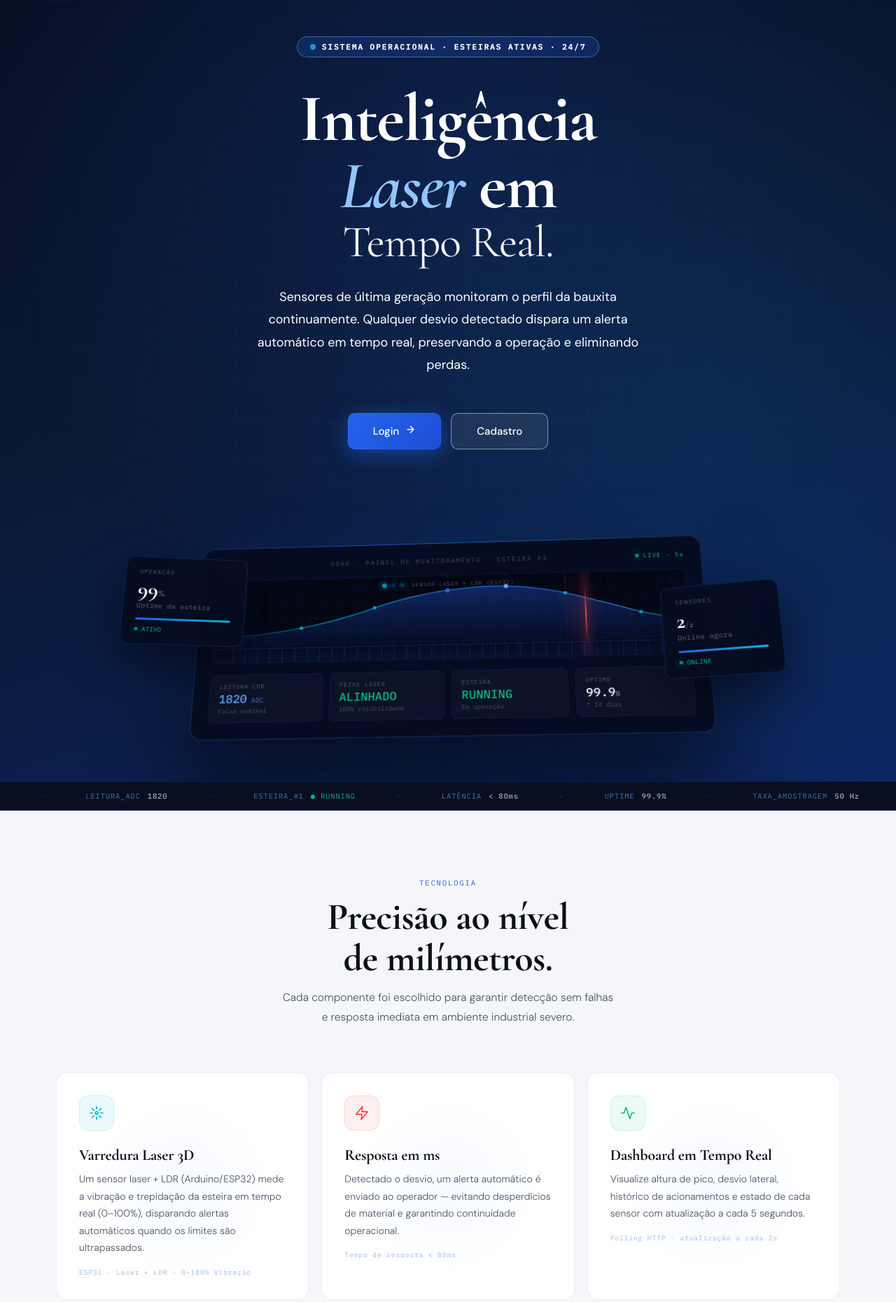
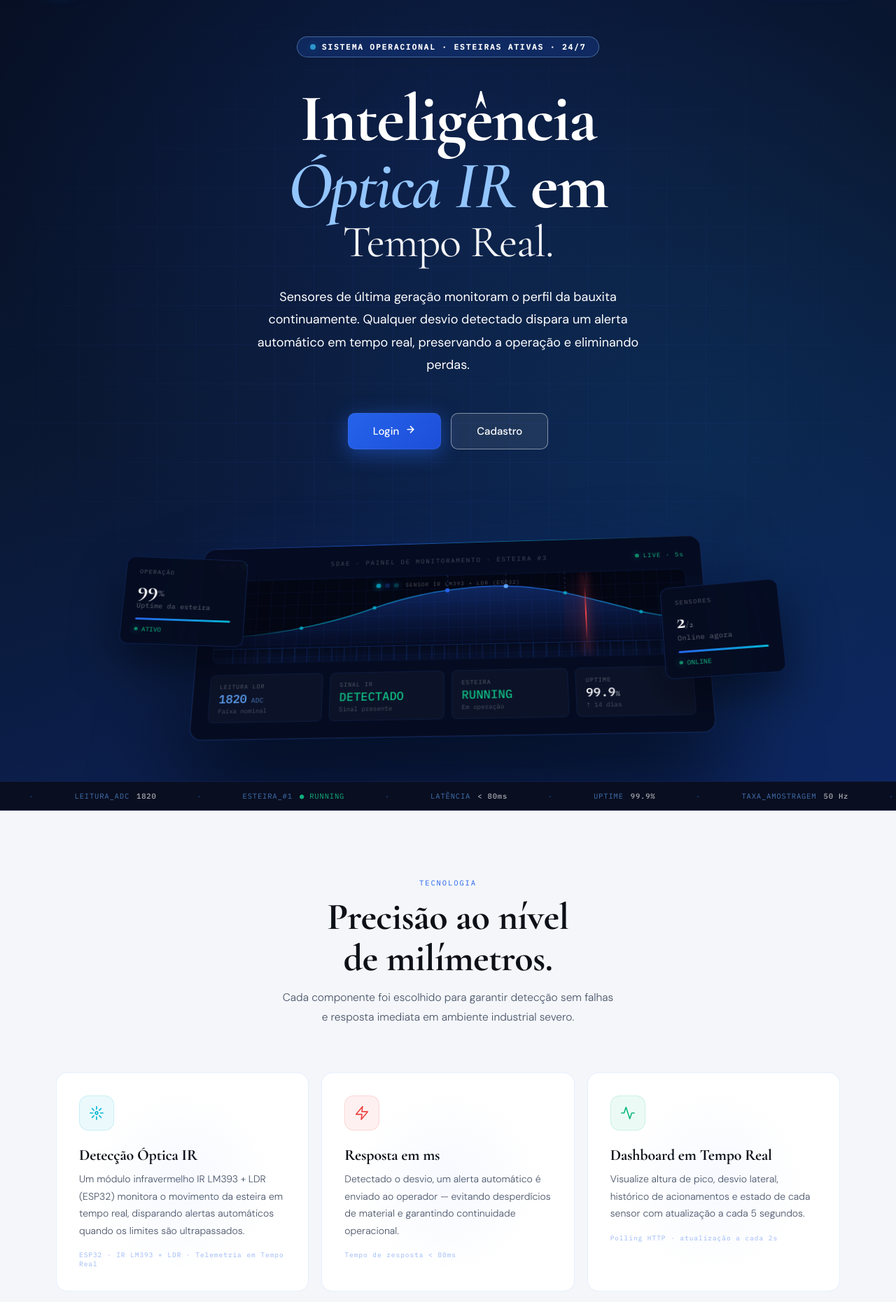
Before and after one commit to Dev-SdaeEsteira/Sistema-de-monitoramento-de-esteiras, a Spring Boot app: page /welcome in a window 1280 px wide. Shown: the part 68-1928 px from the top of the page at 70% size. Run offline with Spring Boot 4, Linux system fonts and the light colour scheme; data comes from the database, SQL or seed files in the repository; some of the project's set-up classes (security, data sources, template engines, error pages and the like) are left out, and stand-ins take their place.

Commit message:
feat(hardware): migracao do sensor para modulo infravermelho IR LM393 + LDR

```diff
--- a/src/main/java/com/cba/sdae/config/DataSeeder.java
+++ b/src/main/java/com/cba/sdae/config/DataSeeder.java
@@ -65,8 +65,8 @@ public class DataSeeder implements CommandLineRunner {
             Esteira e3 = esteiraRepository.save(new Esteira("Esteira 03 — Alimentação do Silo",  "Setor C — Beneficiamento",   false));
 
             // Sensores (NivelRisco calculado automaticamente pelo SensorService)
-            sensorService.salvar(new Sensor("Sensor Laser LDR 01", 0.0, NivelRisco.NORMAL, e1));
-            sensorService.salvar(new Sensor("Sensor Laser LDR 02", 0.0, NivelRisco.NORMAL, e2));
+            sensorService.salvar(new Sensor("Sensor IR LM393 + LDR 01", 0.0, NivelRisco.NORMAL, e1));
+            sensorService.salvar(new Sensor("Sensor IR LM393 + LDR 02", 0.0, NivelRisco.NORMAL, e2));
 
             // Alertas históricos de exemplo
             alertaRepository.save(new Alerta("Sistema iniciado e calibrado.",
--- a/src/main/java/com/cba/sdae/model/TipoEventoEsteira.java
+++ b/src/main/java/com/cba/sdae/model/TipoEventoEsteira.java
@@ -5,8 +5,8 @@ public enum TipoEventoEsteira {
     STOP("Parada de Esteira"),
     OFFLINE("Comunicação Perdida (Offline)"),
     ONLINE("Comunicação Restabelecida"),
-    LASER_LOST("Feixe de Laser Interrompido/Perdido"),
-    LASER_DETECTED("Feixe de Laser Detectado"),
+    LASER_LOST("Sinal IR Interrompido/Perdido"),
+    LASER_DETECTED("Sinal IR Detectado"),
     MAINTENANCE_START("Início de Manutenção"),
     MAINTENANCE_END("Fim de Manutenção"),
     ERROR("Falha / Erro");
--- a/src/main/resources/static/js/dashboard.js
+++ b/src/main/resources/static/js/dashboard.js
@@ -187,7 +187,7 @@ function atualizarAnimacaoPrincipal(esteiras) {
   }
 
   if (beam) {
-    beam.textContent = algumComLaser ? 'Laser: Feixe Detectado' : 'Laser: Feixe Interrompido';
+    beam.textContent = algumComLaser ? 'Sensor IR: Sinal Detectado' : 'Sensor IR: Sinal Interrompido';
   }
 }
 
--- a/src/main/resources/templates/cadastro/cadastrosensor.html
+++ b/src/main/resources/templates/cadastro/cadastrosensor.html
@@ -63,7 +63,7 @@
     <div class="page-header">
         <div>
             <div class="page-title">Cadastrar Novo Sensor</div>
-            <div class="page-sub">Vincule um sensor óptico (Laser + LDR) a uma esteira existente</div>
+            <div class="page-sub">Vincule um sensor óptico (Módulo IR LM393 + LDR) a uma esteira existente</div>
         </div>
         <a href="/sensores" class="btn btn-ghost">← Voltar</a>
     </div>
@@ -87,7 +87,7 @@
                     <div class="form-group">
                         <label class="form-label" for="modelo">Modelo do Sensor <span>*</span></label>
                         <input type="text" class="form-input" id="modelo" th:field="*{modelo}"
-                               placeholder="Ex.: ESP32-Laser-LDR-01" required>
+                               placeholder="Ex.: ESP32-IR-LM393-LDR-01" required>
                     </div>
 
                     <input type="hidden" id="leituraAtual" th:field="*{leituraAtual}" value="0.0">
--- a/src/main/resources/templates/esteiras/detalhe-esteira.html
+++ b/src/main/resources/templates/esteiras/detalhe-esteira.html
@@ -132,7 +132,7 @@
         <!-- Card: Sensores Vinculados & Hardware -->
         <div class="card">
             <div class="card-head">
-                <div class="card-title">Sensor Vinculado (Laser + LDR)</div>
+                <div class="card-title">Sensor Vinculado (Módulo IR LM393 + LDR)</div>
                 <span class="card-sub" th:text="${sensoresVinculados != null ? #lists.size(sensoresVinculados) : 0} + ' sensor(es)'">1 sensor</span>
             </div>
             <div class="card-body">
@@ -158,8 +158,8 @@
                         <span class="stat-value" style="font-size:16px;color:#2563EB;" th:text="${s.ultimoValorLdr != null ? s.ultimoValorLdr : 0}">1820</span>
                     </div>
                     <div class="stat-item">
-                        <span class="stat-label">Laser Detectado</span>
-                        <span class="stat-value" th:text="${s.laserDetectado} ? 'Sim (Feixe Presente)' : 'Não (Interrompido)'">Sim</span>
+                        <span class="stat-label">Sinal do Sensor (IR)</span>
+                        <span class="stat-value" th:text="${s.laserDetectado} ? 'Sim (Sinal Presente)' : 'Não (Interrompido)'">Sim</span>
                     </div>
                     <div class="stat-item">
                         <span class="stat-label">Total de Pulsos</span>
--- a/src/main/resources/templates/login/login.html
+++ b/src/main/resources/templates/login/login.html
@@ -316,7 +316,7 @@
         </h1>
 
         <p class="brand-desc">
-            Sistema SDAE — Sensores ópticos (Laser + LDR com ESP32) monitoram o movimento das esteiras em tempo real,
+            Sistema SDAE — Sensores ópticos (módulo infravermelho IR LM393 + LDR com ESP32) monitoram o movimento das esteiras em tempo real,
             detectando paradas, falhas de comunicação e gerando alertas automáticos no painel.
         </p>
 
@@ -325,7 +325,7 @@
                 <div class="sys-ind-icon si-green">⬤</div>
                 <div class="sys-ind-text">
                     <div class="sys-ind-label">Sensores Ópticos Ativos</div>
-                    <div class="sys-ind-sub">ESP32 · Laser KY-008 · LDR KY-018</div>
+                    <div class="sys-ind-sub">ESP32 · IR LM393 · LDR KY-018</div>
                 </div>
                 <span class="sys-ind-badge badge-online">ONLINE</span>
             </div>
--- a/src/main/resources/templates/login/welcome.html
+++ b/src/main/resources/templates/login/welcome.html
@@ -613,7 +613,7 @@
 
         <h1>
             Inteligência<br>
-            <em>Laser</em> em<br>
+            <em>Óptica IR</em> em<br>
             <span class="line2">Tempo Real.</span>
         </h1>
 
@@ -706,7 +706,7 @@
                         <div class="s-pip"></div>
                         <div class="s-pip"></div>
                         <div class="s-pip"></div>
-                        <span class="s-label" style="margin-left:4px">SENSOR LASER + LDR (ESP32)</span>
+                        <span class="s-label" style="margin-left:4px">SENSOR IR LM393 + LDR (ESP32)</span>
                     </div>
                 </div>
 
@@ -718,9 +718,9 @@
                         <div class="m-change">Faixa nominal</div>
                     </div>
                     <div class="metric">
-                        <div class="m-label">Feixe Laser</div>
-                        <div class="m-val ok">ALINHADO</div>
-                        <div class="m-change">100% visibilidade</div>
+                        <div class="m-label">Sinal IR</div>
+                        <div class="m-val ok">DETECTADO</div>
+                        <div class="m-change">Sinal presente</div>
                     </div>
                     <div class="metric">
                         <div class="m-label">Esteira</div>
@@ -753,7 +753,7 @@
     <div class="ticker-track" id="ticker-inner">
         <div class="t-item"><span class="t-key">SENSOR_01</span><span class="t-val">ESP32 + LDR</span><span class="t-ok">● ONLINE</span></div>
         <div class="t-item t-sep">·</div>
-        <div class="t-item"><span class="t-key">FEIXE_LASER</span><span class="t-val">KY-008</span><span class="t-ok">● ALINHADO</span></div>
+        <div class="t-item"><span class="t-key">SINAL_IR</span><span class="t-val">LM393</span><span class="t-ok">● DETECTADO</span></div>
         <div class="t-item t-sep">·</div>
         <div class="t-item"><span class="t-key">LEITURA_ADC</span><span class="t-val">1820</span></div>
         <div class="t-item t-sep">·</div>
@@ -769,7 +769,7 @@
         <div class="t-item t-sep">·</div>
         <div class="t-item"><span class="t-key">SENSOR_01</span><span class="t-val">ESP32 + LDR</span><span class="t-ok">● ONLINE</span></div>
         <div class="t-item t-sep">·</div>
-        <div class="t-item"><span class="t-key">FEIXE_LASER</span><span class="t-val">KY-008</span><span class="t-ok">● ALINHADO</span></div>
+        <div class="t-item"><span class="t-key">SINAL_IR</span><span class="t-val">LM393</span><span class="t-ok">● DETECTADO</span></div>
         <div class="t-item t-sep">·</div>
         <div class="t-item"><span class="t-key">LEITURA_ADC</span><span class="t-val">1820</span></div>
         <div class="t-item t-sep">·</div>
@@ -798,9 +798,9 @@
                     <circle cx="12" cy="12" r="2"/><path d="M12 2v4M12 18v4M4.93 4.93l2.83 2.83M16.24 16.24l2.83 2.83M2 12h4M18 12h4M4.93 19.07l2.83-2.83M16.24 7.76l2.83-2.83"/>
                 </svg>
             </div>
-            <h3>Varredura Laser 3D</h3>
-            <p>Um sensor laser + LDR (Arduino/ESP32) mede a vibração e trepidação da esteira em tempo real (0–100%), disparando alertas automáticos quando os limites são ultrapassados.</p>
-            <div class="feat-mono">ESP32 · Laser + LDR · 0–100% Vibração</div>
+            <h3>Detecção Óptica IR</h3>
+            <p>Um módulo infravermelho IR LM393 + LDR (ESP32) monitora o movimento da esteira em tempo real, disparando alertas automáticos quando os limites são ultrapassados.</p>
+            <div class="feat-mono">ESP32 · IR LM393 + LDR · Telemetria em Tempo Real</div>
         </div>
 
         <div class="feat-card reveal" style="transition-delay:.08s" data-tilt>
@@ -870,9 +870,9 @@
         <div class="proc-row">
             <div class="proc-step reveal">
                 <div class="proc-num">1</div>
-                <h4>Varredura Laser</h4>
-                <p>O sensor emite pulsos laser a 50Hz, mapeando o perfil transversal da bauxita na esteira em 3D.</p>
-                <span class="proc-tag pt-cyan">50 Hz · Contínuo</span>
+                <h4>Leitura Óptica IR</h4>
+                <p>O módulo infravermelho IR LM393 e o sensor LDR realizam amostragem contínua para inspecionar o alinhamento da esteira e a cadência de carga.</p>
+                <span class="proc-tag pt-cyan">Amostragem Contínua</span>
             </div>
             <div class="proc-step reveal" style="transition-delay:.12s">
                 <div class="proc-num">2</div>
@@ -907,8 +907,8 @@
             <div class="stc-head">
                 <div class="stc-icon" style="background:rgba(16,185,129,.1);border:1px solid rgba(16,185,129,.15)">⬤</div>
                 <div>
-                    <div class="stc-label">Sensores Laser</div>
-                    <div class="stc-sub">ESP32 · Laser + LDR</div>
+                    <div class="stc-label">Sensores IR LM393</div>
+                    <div class="stc-sub">ESP32 · IR LM393 + LDR</div>
                 </div>
                 <span class="stc-badge sb-g">ONLINE</span>
             </div>
--- a/src/main/resources/templates/relatorio/leituras.html
+++ b/src/main/resources/templates/relatorio/leituras.html
@@ -90,7 +90,7 @@
                     <th>Esteira</th>
                     <th>Sensor</th>
                     <th style="text-align:right;">LDR (Valor Bruto)</th>
-                    <th>Laser</th>
+                    <th>Sinal IR</th>
                     <th>Pulso</th>
                     <th>Status da Esteira</th>
                 </tr>
@@ -102,7 +102,7 @@
                     <td th:text="${l.sensorModelo}">LDR-001</td>
                     <td style="text-align:right;font-weight:700;" th:text="${l.valorLdr != null ? l.valorLdr : '—'}">1820</td>
                     <td>
-                        <span th:if="${l.laserDetectado}" style="color:#059669;font-weight:600;">● Feixe Presente</span>
+                        <span th:if="${l.laserDetectado}" style="color:#059669;font-weight:600;">● Sinal Presente</span>
                         <span th:unless="${l.laserDetectado}" style="color:#DC2626;font-weight:600;">○ Interrompido</span>
                     </td>
                     <td>
--- a/src/main/resources/templates/sensor/detalhe-sensor.html
+++ b/src/main/resources/templates/sensor/detalhe-sensor.html
@@ -69,7 +69,7 @@
                 </div>
                 <div class="stat-item">
                     <div class="stat-label">Tipo</div>
-                    <div class="stat-value">Laser + LDR</div>
+                    <div class="stat-value">Módulo IR LM393 + LDR</div>
                 </div>
             </div>
         </div>
```
Also changed, not shown: src/main/resources/templates/dashboard/index.html (+5 -5 lines), src/main/resources/templates/sensor/sensores.html (+4 -4 lines), README.md, esp32/README-ESP32.md, 2 other files.
